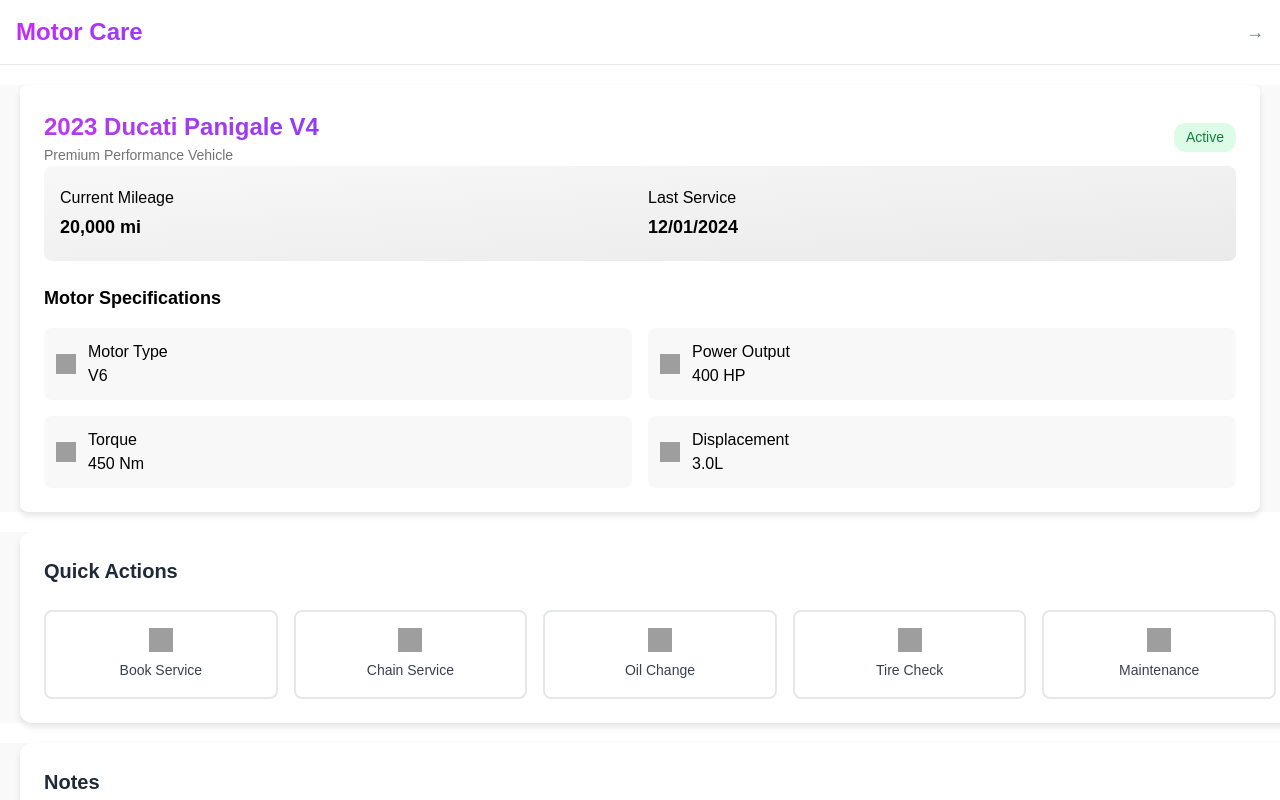
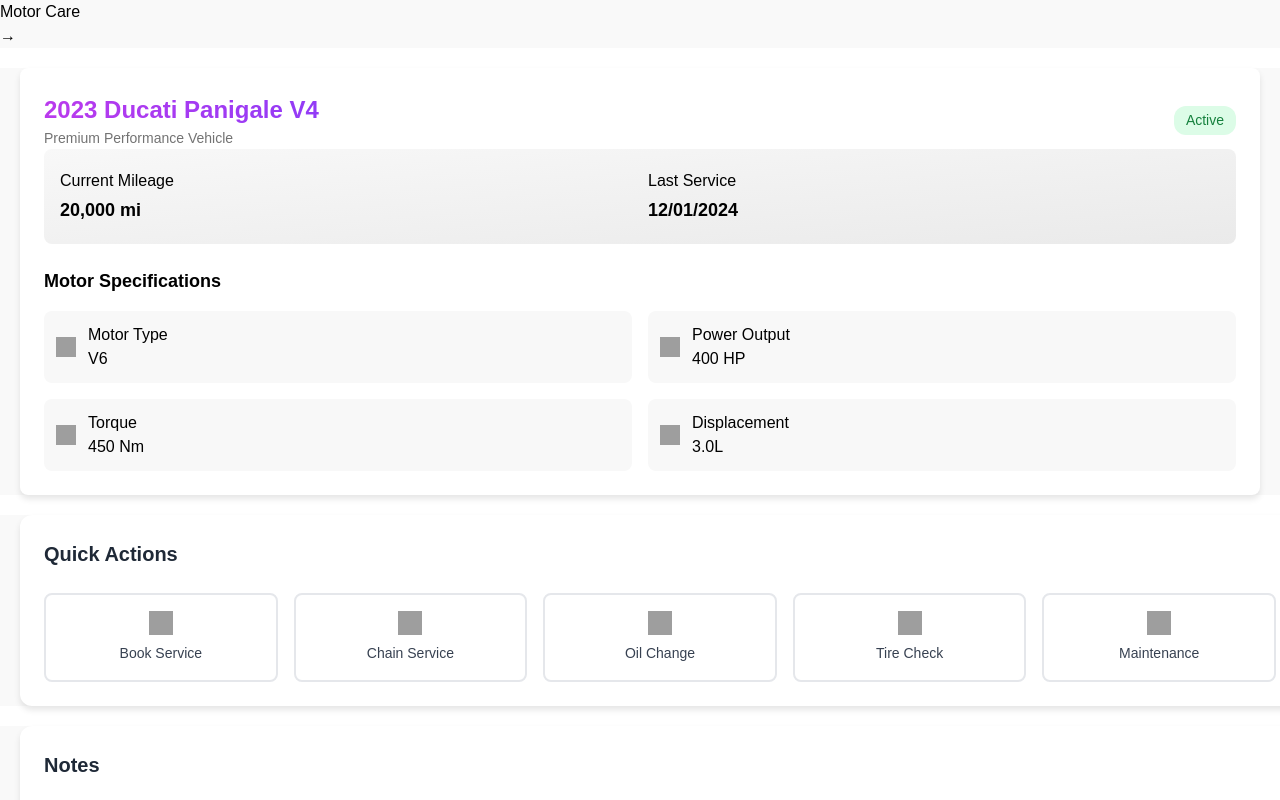
Before and after one commit to LockHart5836/motor_care, an Angular app: page /dashboard in a window 1280 px wide. Shown: the top 800 px of the page. Built offline with nearby package versions, Linux system fonts and the light colour scheme; grey boxes are pictures that could not be loaded.

Commit message:
Update dashboard.component.html

```diff
--- a/src/app/dashboard/dashboard.component.html
+++ b/src/app/dashboard/dashboard.component.html
@@ -1,82 +1,8 @@
-<!DOCTYPE html>
-<html lang="en">
+<div>
 <head>
     <meta charset="UTF-8">
     <meta name="viewport" content="width=device-width, initial-scale=1.0">
     <title>Navbar</title>
-    <style>
-        body {
-            margin: 0;
-            font-family: Arial, sans-serif;
-        }
-        nav {
-            background-color: white;
-            border-bottom: 1px solid #e5e7eb;
-            padding: 0 16px;
-        }
-        .nav-container {
-            max-width: 1280px;
-            margin: 0 auto;
-            display: flex;
-            justify-content: space-between;
-            align-items: center;
-            height: 64px;
-        }
-        .logo {
-            font-size: 24px;
-            font-weight: bold;
-            background: linear-gradient(to right, #c32bff, #9c3bf6);
-            background-clip: text;
-            -webkit-text-fill-color: transparent;
-        }
-        .user-info {
-            display: flex;
-            align-items: center;
-            gap: 16px;
-        }
-        .avatar {
-            width: 40px;
-            height: 40px;
-            display: flex;
-            align-items: center;
-            justify-content: center;
-            background-color: #e5e7eb;
-            border-radius: 50%;
-            font-size: 20px;
-            font-weight: bold;
-            color: #6b7280;
-        }
-        .user-details {
-            display: none;
-        }
-        .user-details p {
-            margin: 0;
-        }
-        .user-details .name {
-            font-size: 14px;
-            font-weight: 500;
-        }
-        .user-details .email {
-            font-size: 12px;
-            color: #6b7280;
-        }
-        .logout-btn {
-            background: none;
-            border: none;
-            cursor: pointer;
-            color: #6b7280;
-            transition: color 0.2s;
-            font-size: 18px;
-        }
-        .logout-btn:hover {
-            color: #111827;
-        }
-        @media (min-width: 768px) {
-            .user-details {
-                display: block;
-            }
-        }
-    </style>
 </head>
 <body>
     <nav>
@@ -96,7 +22,7 @@
         }
     </script>
 </body>
-</html>
+</div>
 
 <!DOCTYPE html>
 <html lang="en">
```
